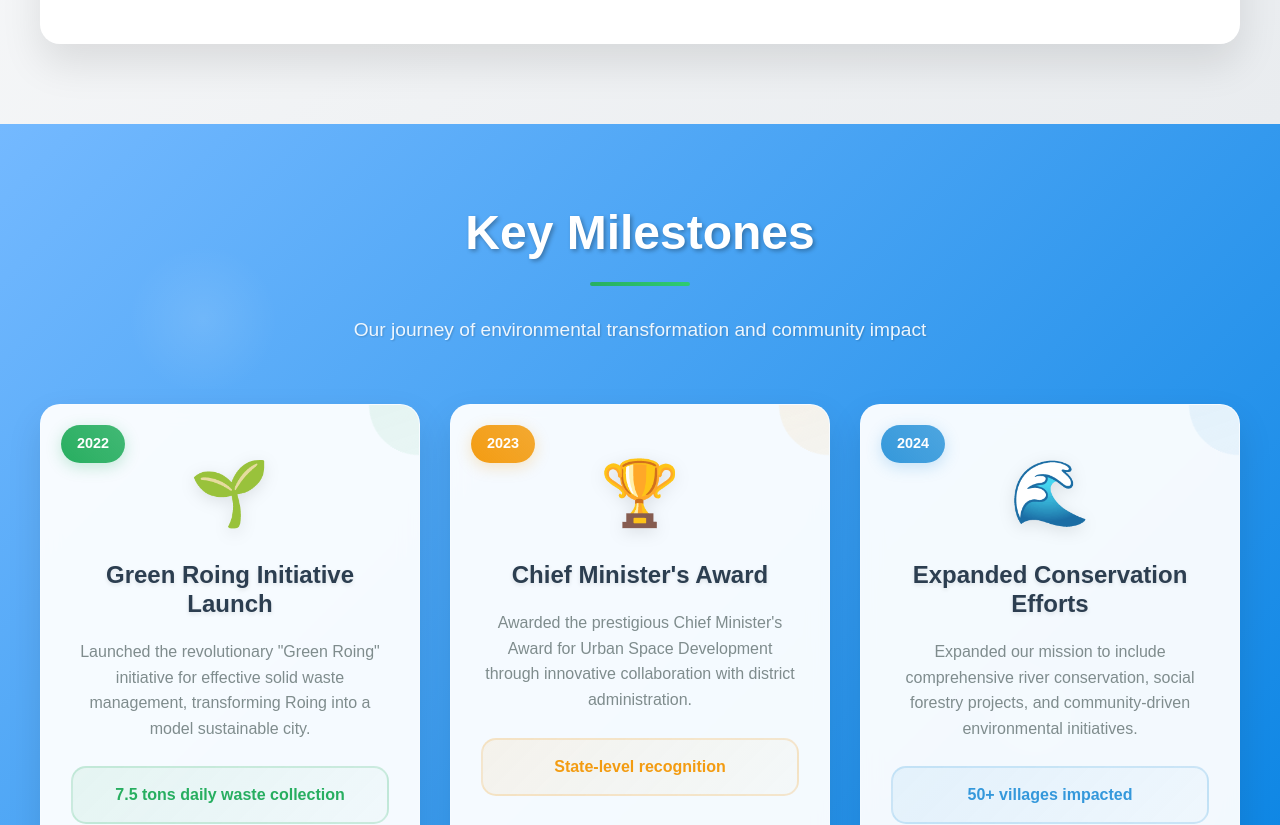
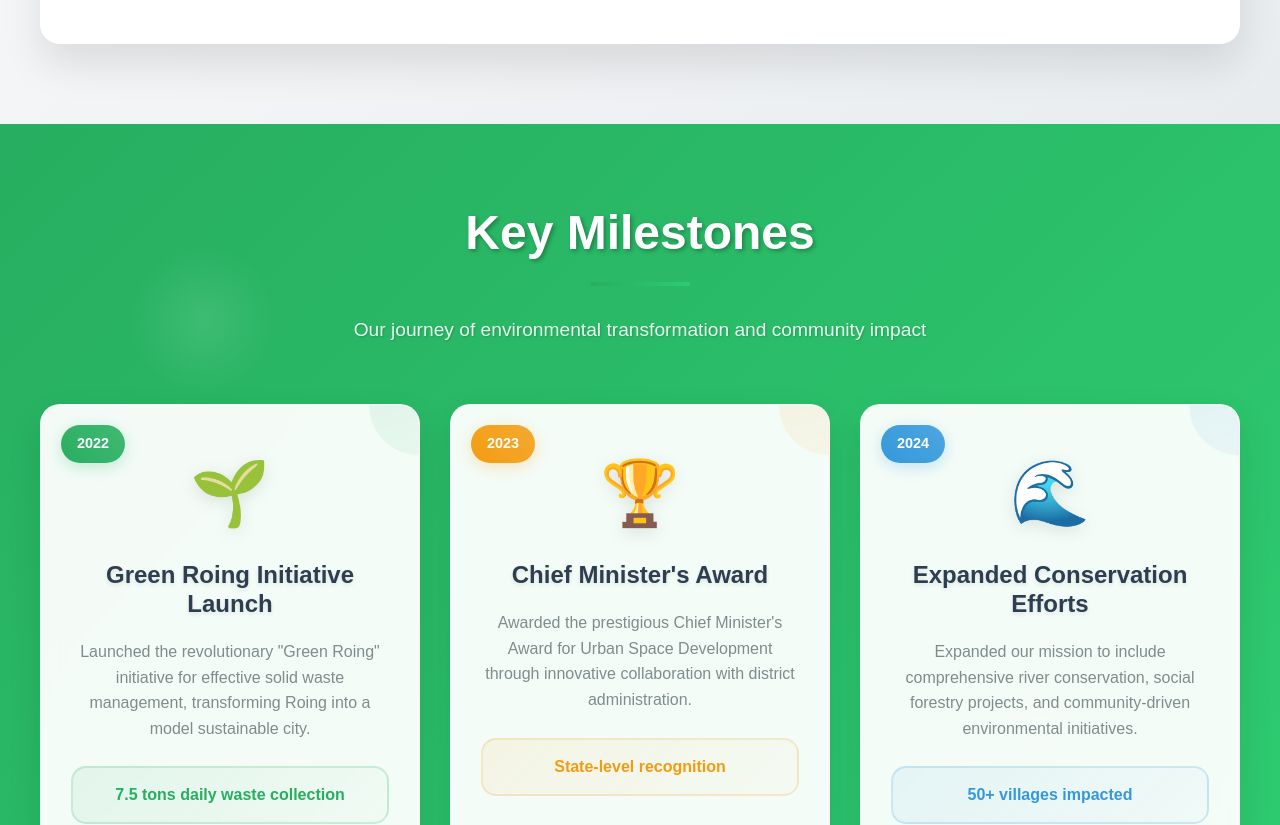
Before and after one commit to Green-Roing/ai-green-foundation-web, a React (Create React App) app: page /#/ in a window 1280 px wide. Shown: the part 840-1665 px from the top of the page. Built offline with nearby package versions, Linux system fonts and the light colour scheme; a web font is replaced by a local one.

Commit message:
minor modification

```diff
--- a/src/Keymilestones.js
+++ b/src/Keymilestones.js
@@ -35,7 +35,7 @@ export default function KeyMilestones() {
         <motion.section
             style={{
                 padding: '80px 20px',
-                background: 'linear-gradient(135deg, #74b9ff 0%, #0984e3 100%)',
+              background: "linear-gradient(135deg, #27ae60 0%, #2ecc71 100%)",
                 position: 'relative',
                 overflow: 'hidden'
             }}
```
